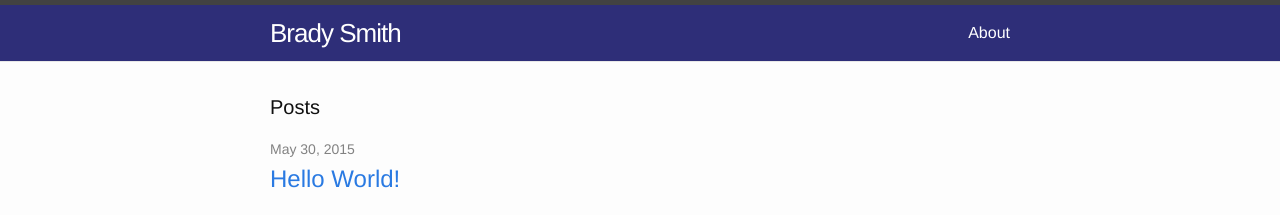
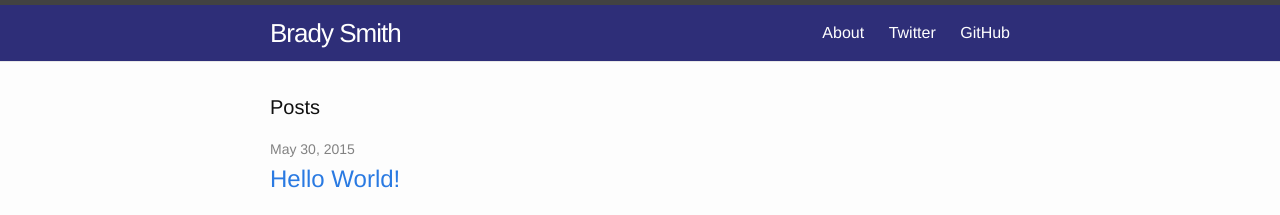
Before and after one commit to BradySmith/bradysmith.github.io, a Jekyll site: the page built from index.html, in a window 1280 px wide. Shown: the top 215 px of the page. Built offline with Jekyll 4.4.1, drawn with Linux system fonts in a browser that asks for light colours.

Commit message:
Added twitter and github links to title bar

```diff
--- a/_includes/header.html
+++ b/_includes/header.html
@@ -19,6 +19,8 @@
           <a class="page-link" href="{{ page.url | prepend: site.baseurl }}">{{ page.title }}</a>
           {% endif %}
         {% endfor %}
+        <a class="page-link" href="https://twitter.com/{{ site.twitter_username }}">Twitter</a>
+        <a class="page-link" href="https://github.com/{{ site.github_username }}">GitHub</a>
       </div>
     </nav>
 
```
